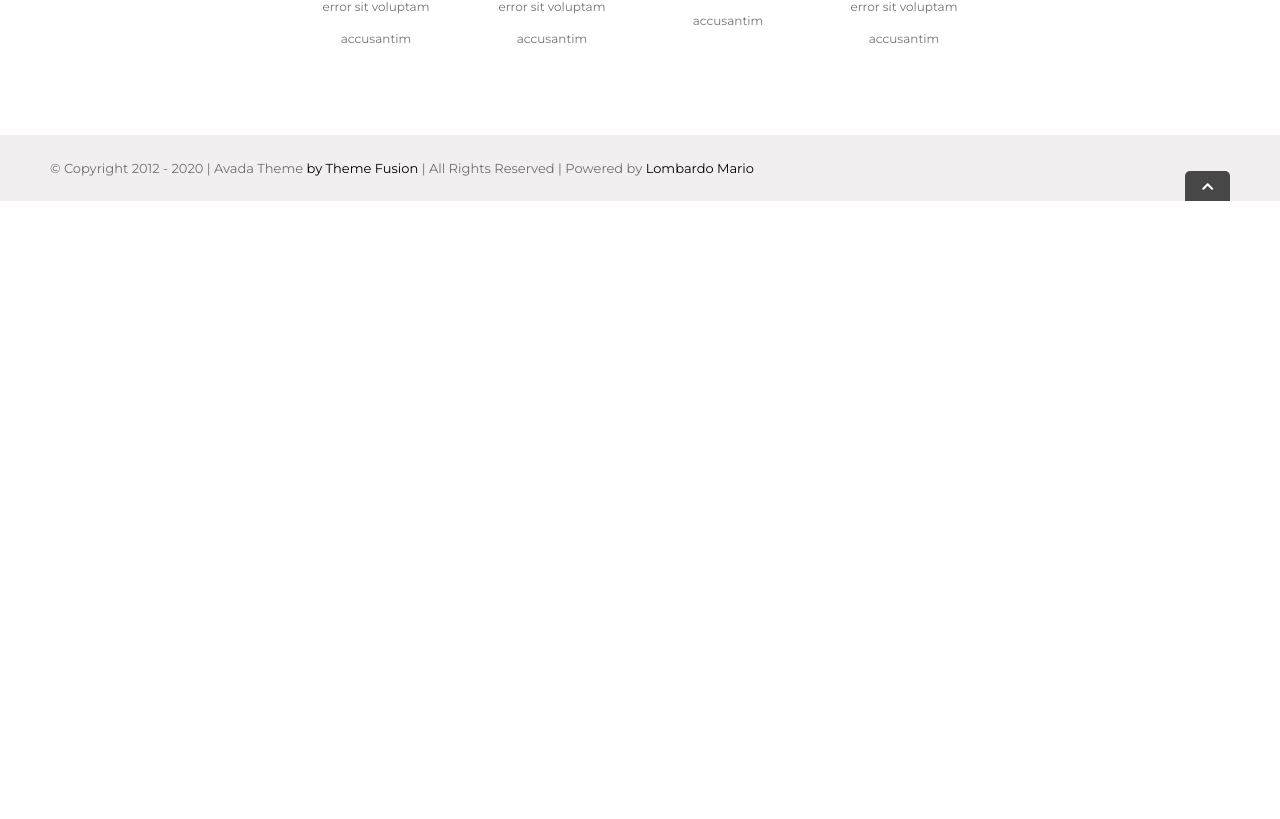
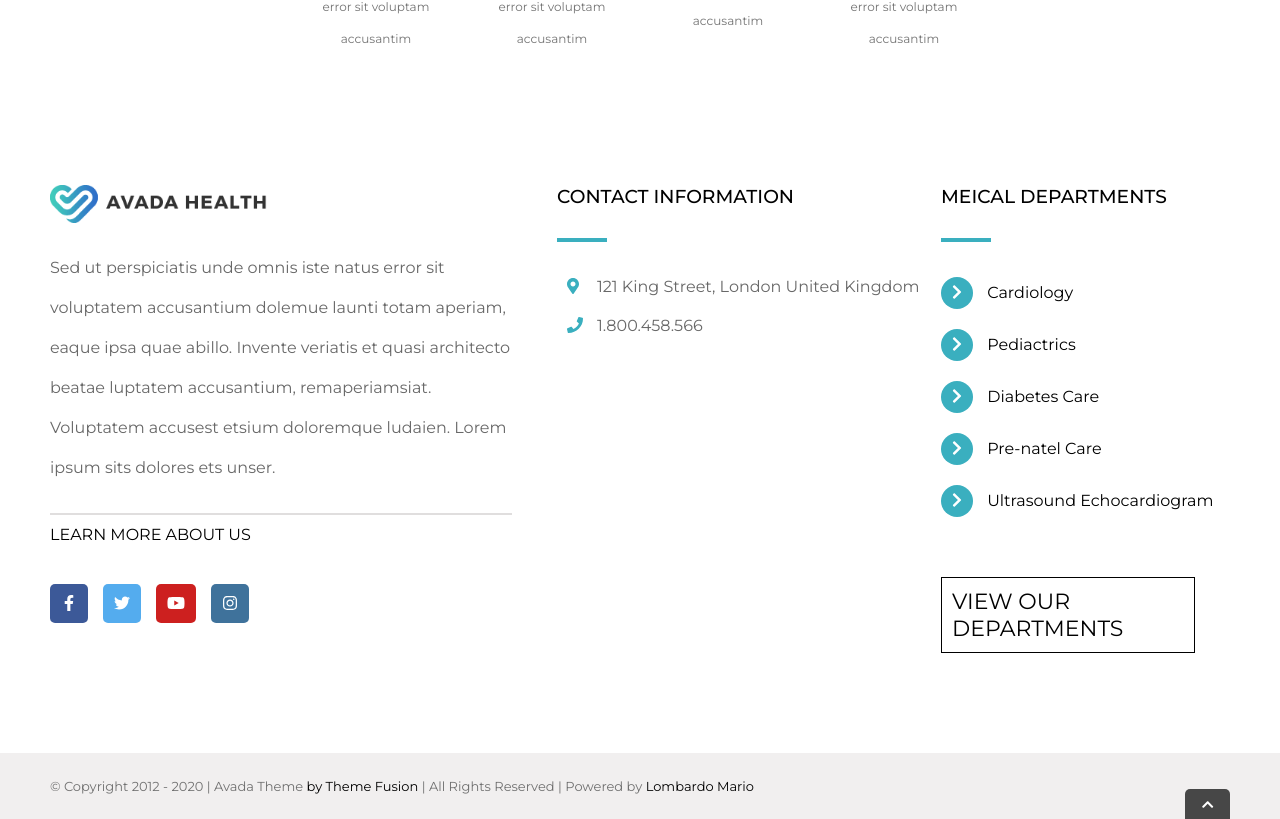
Before and after one commit to Intrusion0/proj-html-vuejs, a Vue app: page / in a window 1280 px wide. Shown: the part 1413-2232 px from the top of the page. Before the commit the page ends 1614 px from the top, so only its background shows below. Built offline with nearby package versions, Linux system fonts and the light colour scheme.

Commit message:
Dynamic footer completed

```diff
--- a/src/App.vue
+++ b/src/App.vue
@@ -7,7 +7,11 @@
     <!-- Main -->
     <Main />
     <!-- Footer -->
-    <Footer />
+    <Footer
+    :socialIconDetails="socialsDetails"
+    :contactDetails="contactsDetails"
+    :departmentDetails="medicalDepartmentsDetails"
+    />
   </div>
 </template>
 
@@ -28,24 +32,74 @@ export default {
       headerDetails: [
         {
           name: 'Home',
-          link: ''
+          link: '#'
         },
         {
           name: 'About',
-          link: ''
+          link: '#'
         },
         {
           name: 'Departments',
-          link: ''
+          link: '#'
         },
         {
           name: 'Articles',
-          link: ''
+          link: '#'
         },
         {
           name: 'Make Appointment',
-          link: ''
+          link: '#'
         },
+      ],
+      socialsDetails: [
+        {
+          icon: 'facebook-f',
+          link: '#'
+        },
+        {
+          icon: 'twitter',
+          link: '#'
+        },
+        {
+          icon: 'youtube',
+          link: '#'
+        },
+        {
+          icon: 'instagram',
+          link: '#'
+        },
+      ],
+      contactsDetails: [
+        {
+          icon: 'map-marker-alt',
+          text: '121 King Street, London United Kingdom'
+        },
+        {
+          icon: 'phone',
+          text: '1.800.458.566'
+        }
+      ],
+      medicalDepartmentsDetails: [
+        {
+          name: 'Cardiology',
+          link: '#'
+        },
+        {
+          name: 'Pediactrics',
+          link: '#'
+        },
+        {
+          name: 'Diabetes Care',
+          link: '#'
+        },
+        {
+          name: 'Pre-natel Care',
+          link: '#'
+        },
+        {
+          name: 'Ultrasound Echocardiogram',
+          link: '#'
+        }
       ]
     }
   }
--- a/src/components/Copyright.vue
+++ b/src/components/Copyright.vue
@@ -22,6 +22,7 @@ $background-color-copyright: #f1efef;
 
 // Container copyright
 .container-copyright {
+    width: 100%;
     background-color: $background-color-copyright;
     position: relative;
     display: flex;
@@ -30,6 +31,7 @@ $background-color-copyright: #f1efef;
     padding: 25px 50px;
     color: #707070;
     font-size: 13px;
+    margin-top: 100px;
 
     div {
 
--- a/src/components/Footer.vue
+++ b/src/components/Footer.vue
@@ -1,13 +1,61 @@
 <template>
     <footer>
+        <!-- Sezione About us -->
         <section class="container-about-us">
-
+            <img src="../assets/img/medical_logo_1x_dark.png" alt="medical logo dark">
+            <p>
+                Sed ut perspiciatis unde omnis iste natus error sit voluptatem accusantium dolemue launti totam aperiam, eaque ipsa quae abillo. Invente veriatis et quasi architecto beatae luptatem accusantium, remaperiamsiat. Voluptatem accusest etsium doloremque ludaien. Lorem ipsum sits dolores ets unser.
+            </p>
+            <span class="divider"></span>
+            <span>
+                LEARN MORE ABOUT US
+            </span>
+            <div class="container-socials">
+                <ul>
+                    <li v-for="socialIcon, j in socialIconDetails" :key="'B' + j">
+                        <a :href="socialIcon.link">
+                            <font-awesome-icon :icon="['fab', socialIcon.icon]"/>
+                        </a>
+                    </li>
+                </ul>
+            </div>
         </section>
+        <!-- Sezione contatti -->
+        <section class="container-contact">
+            <h3>
+                CONTACT INFORMATION
+            </h3>
+            <div class="divider-contact-departments"></div>
+            <ul>
+                <li v-for="contact, a in contactDetails" :key="'C' + a">
+                    <span>
+                        <font-awesome-icon :icon="['fas', contact.icon]" class="contact-icon"/>
+                    </span>
+                    {{ contact.text }}
+                </li>
+            </ul>
+        </section>
+        <!-- Sezione Medical Departments -->
         <section class="container-medical-departments">
-
-        </section>
-        <section class="container-contact">
-
+            <h3>
+                MEICAL DEPARTMENTS
+            </h3>
+            <div class="divider-contact-departments"></div>
+            <ul>
+                <li v-for="department, b in departmentDetails" :key="'D' + b">
+                    <a :href="department.link">
+                        <span>
+                            <font-awesome-icon :icon="['fas','chevron-right']"/>
+                        </span>
+                        {{ department.name }}
+                    </a>
+                </li>
+            </ul>
+            <div class="btn-view-our-departments">
+                <a href="#">
+                    VIEW OUR DEPARTMENTS
+                </a>
+            </div>
         </section>
         <!-- Componente Copyright -->
         <Copyright />
@@ -21,6 +69,11 @@ export default {
     name: "Footer",
     components: {
         Copyright
+    },
+    props: {
+        socialIconDetails: Array,
+        contactDetails: Array,
+        departmentDetails: Array
     }
 };
 </script>
@@ -29,8 +82,164 @@ export default {
 
 // Footer
 footer {
+    display: flex;
+    flex-wrap: wrap;
     width: 100%;
+    padding-top: 50px;
 
+    // Container About Us
+    .container-about-us {
+        width: 40%;
+        display: flex;
+        flex-direction: column;
+        padding-left: 50px;
+        margin-right: 45px;
+
+        img {
+            width: 47%;
+            height: auto;
+        }
+
+        p {
+            line-height: 40px;
+            margin: 25px 0;
+            color: #686868;
+        }
+
+        span.divider {
+            border: 1px solid #e0dede;
+            margin-bottom: 10px;
+        }
+
+        div.container-socials {
+            margin-top: 40px;
+
+            ul {
+                display: flex;
+                list-style: none;
+
+                li {
+                    margin-right: 15px;
+                    display: flex;
+                    justify-content: center;
+                    align-items: center;
+                    border-radius: 5px;
+
+                    a {
+                        text-decoration: none;
+                        color: #fff;
+                        padding: 10px 11px;
+                    }
+
+                    &:nth-child(1) {
+                        background-color: #3c5998;
+
+                        a {
+                            padding: 10px 14px;
+                        }
+                    }
+
+                    &:nth-child(2) {
+                        background-color: #54acee;
+                    }
+
+                    &:nth-child(3) {
+                        background-color: #cd201f;
+                    }
+
+                    &:nth-child(4) {
+                        background-color: #3f729b;
+
+                        a {
+                            padding: 10px 12px;
+                        }
+                    }
+                }
+            }
+        }
+    }
+
+    // Container Contact
+    .container-contact {
+        width: 30%;
+        display: flex;
+        flex-direction: column;
+
+        ul {
+            list-style: none;
+
+            li {
+                display: flex;
+                color: #686868;
+                margin: 20px 10px;
+
+                .contact-icon {
+                    color: #3aafbf;
+                }
+
+                span {
+                    min-width: 30px;
+                }
+            }
+        }
+    }
+
+    // Container Medical Departments
+    .container-medical-departments {
+        width: calc(30% - 45px);
+        display: flex;
+        flex-direction: column;
+
+        ul {
+            list-style: none;
+
+            li {
+                margin: 20px 0;
+
+                a {
+                    text-decoration: none;
+                    color: #000;
+
+                    span {
+                        display: inline-block;
+                        background-color: #3aafbf;
+                        color: #fff;
+                        height: 32px;
+                        width: 32px;
+                        line-height: 32px;
+                        text-align: center;
+                        border-radius: 50%;
+                        margin-right: 10px;
+                    }
+                }
+            }
+        }
+
+        div.btn-view-our-departments {
+            max-width: 75%;
+            font-size: 22px;
+            margin-top: 40px;
+
+            a {
+                display: flex;
+                justify-content: center;
+                padding: 10px;
+                border: 1px solid #000;
+                text-decoration: none;
+                color: #000;
+            }
+        }
+    }
+
+    div.divider-contact-departments {
+        width: 50px;
+        border: 2px solid #3aafbf;
+        margin: 30px 0 15px;
+    }
+
+    h3 {
+        font-weight: 500;
+    }
 
 }
 
--- a/src/components/Header.vue
+++ b/src/components/Header.vue
@@ -7,7 +7,7 @@
             <nav>
                 <ul>
                     <li v-for="detail, i in details" :key="i">
-                        <a href="#">
+                        <a :href="detail.link">
                             {{ detail.name.toUpperCase() }}
                         </a>
                     </li>
--- a/src/main.js
+++ b/src/main.js
@@ -1,10 +1,11 @@
 import Vue from 'vue'
 import App from './App.vue'
 import { library } from '@fortawesome/fontawesome-svg-core'
-import { faChevronUp } from '@fortawesome/free-solid-svg-icons'
+import { faChevronUp, faChevronRight, faPhone, faMapMarkerAlt } from '@fortawesome/free-solid-svg-icons'
+import { faFacebookF, faTwitter, faYoutube, faInstagram } from '@fortawesome/free-brands-svg-icons'
 import { FontAwesomeIcon } from '@fortawesome/vue-fontawesome'
 
-library.add(faChevronUp)
+library.add(faChevronUp, faChevronRight, faFacebookF, faTwitter, faYoutube, faInstagram, faMapMarkerAlt, faPhone)
 
 Vue.component('font-awesome-icon', FontAwesomeIcon)
 
```
